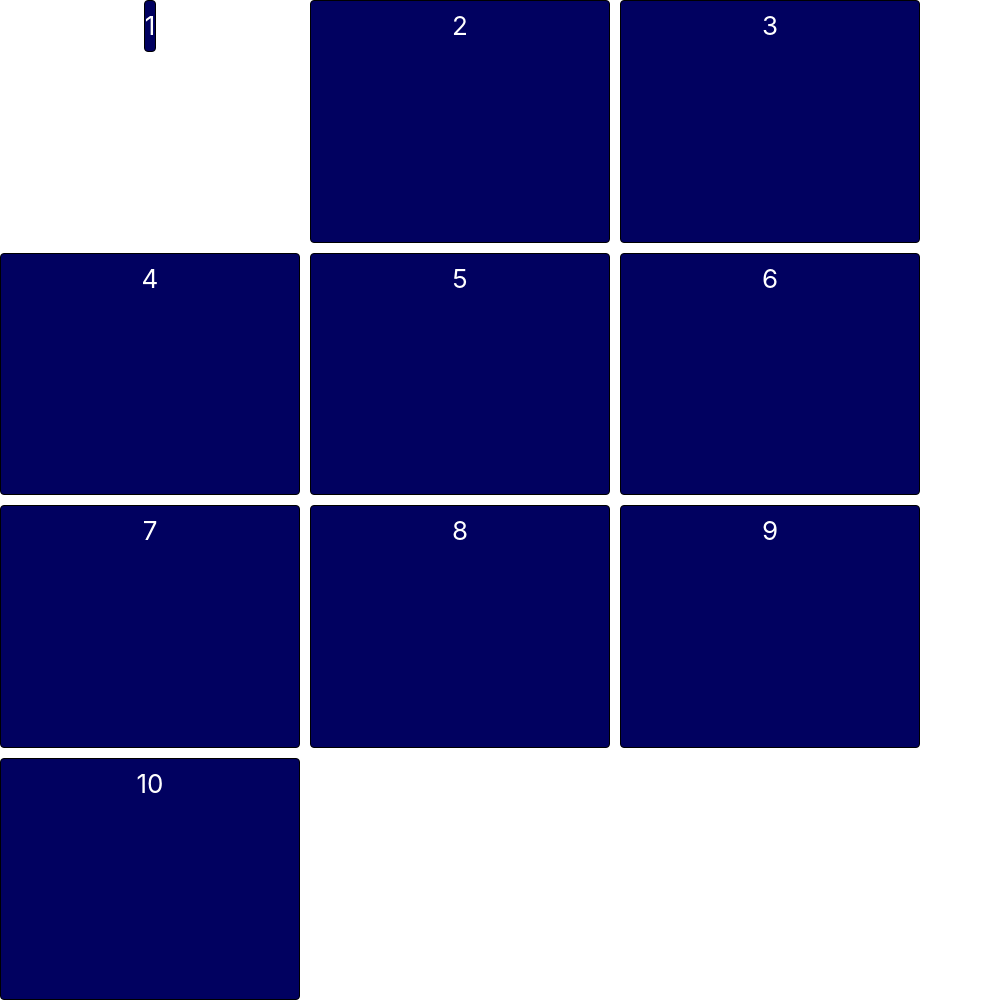
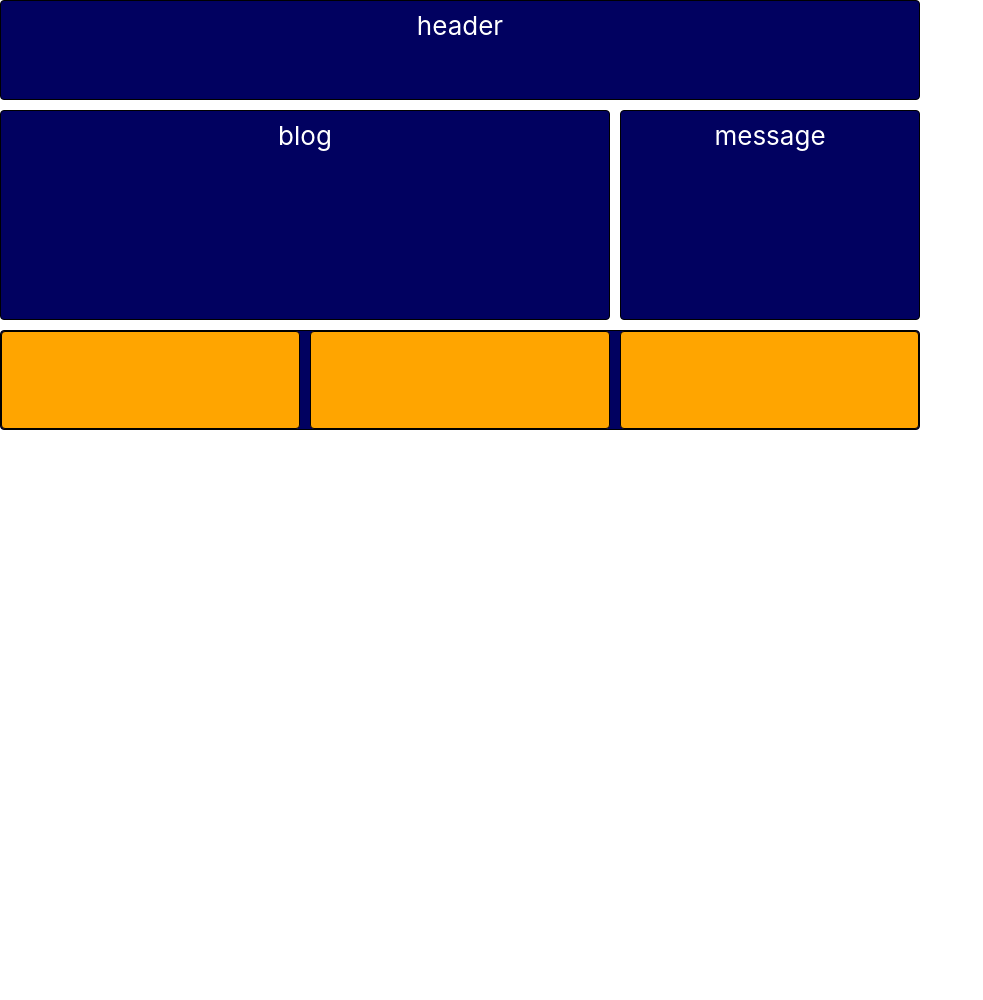
Before and after one commit to vase3k/grid, a website: page src/index.html in a window 1280 px wide. Shown: the whole page, without its empty margins (0-983 px from the left). After the commit the page ends 800 px from the top, so only its background shows below. Drawn offline with Linux system fonts and the light colour scheme.

Commit message:
81 grid area

```diff
--- a/src/index.html
+++ b/src/index.html
@@ -10,16 +10,14 @@
 
 <body>
     <div class="grid-container">
-        <div id="first" class="grid-elem">1</div>
-        <div id="second" class="grid-elem">2</div>
-        <div id="third" class="grid-elem">3</div>
-        <div class="grid-elem">4</div>
-        <div class="grid-elem">5</div>
-        <div class="grid-elem">6</div>
-        <div class="grid-elem">7</div>
-        <div class="grid-elem">8</div>
-        <div class="grid-elem">9</div>
-        <div class="grid-elem">10</div>
+        <div id="header" class="grid-elem">header</div>
+        <div id="blog" class="grid-elem">blog</div>
+        <div id="message" class="grid-elem">message</div>
+        <div id="footer" class="grid-elem">
+            <div class="grid-elem orange"></div>
+            <div class="grid-elem orange"></div>
+            <div class="grid-elem orange"></div>
+        </div>
     </div>
 </body>
 
--- a/src/sass/style.scss
+++ b/src/sass/style.scss
@@ -3,11 +3,15 @@
 .grid {
     &-container {
         display: grid;
-        height: 1000px;
         grid-template-columns: repeat(3, minmax(150px, 300px));
         grid-template-rows: repeat(3, minmax(100px, auto));
         grid-auto-rows: minmax(100px, auto);
         gap: 10px;
+        grid-template-areas:
+            "header header header"
+            "blog blog message"
+            "blog blog message"
+            "footer footer footer";
     }
     &-elem {
         background-color: rgba(1, 1, 96, 1);
@@ -19,6 +23,33 @@
         border-radius: 4px;
     }
 }
-#first {
-    place-self: start center;
+#header {
+    grid-area: header;
 }
+#blog {
+    grid-area: blog;
+}
+#message {
+    grid-area: message;
+}
+#footer {
+    grid-area: footer;
+    display: grid;
+    grid-template-columns: repeat(3, 1fr);
+    gap: 10px;
+}
+.orange {
+    background-color: orange;
+}
+
+@media (max-width: 768px) {
+    .grid-container {
+        grid-template-columns: repeat(2, 1fr);
+        grid-template-rows: repeat(4, minmax(100px, auto));
+        grid-template-areas:
+            "header header"
+            "blog blog"
+            "message message"
+            "footer footer";
+    }
+}
```
Also changed, not shown: src/css/style.min.css.
